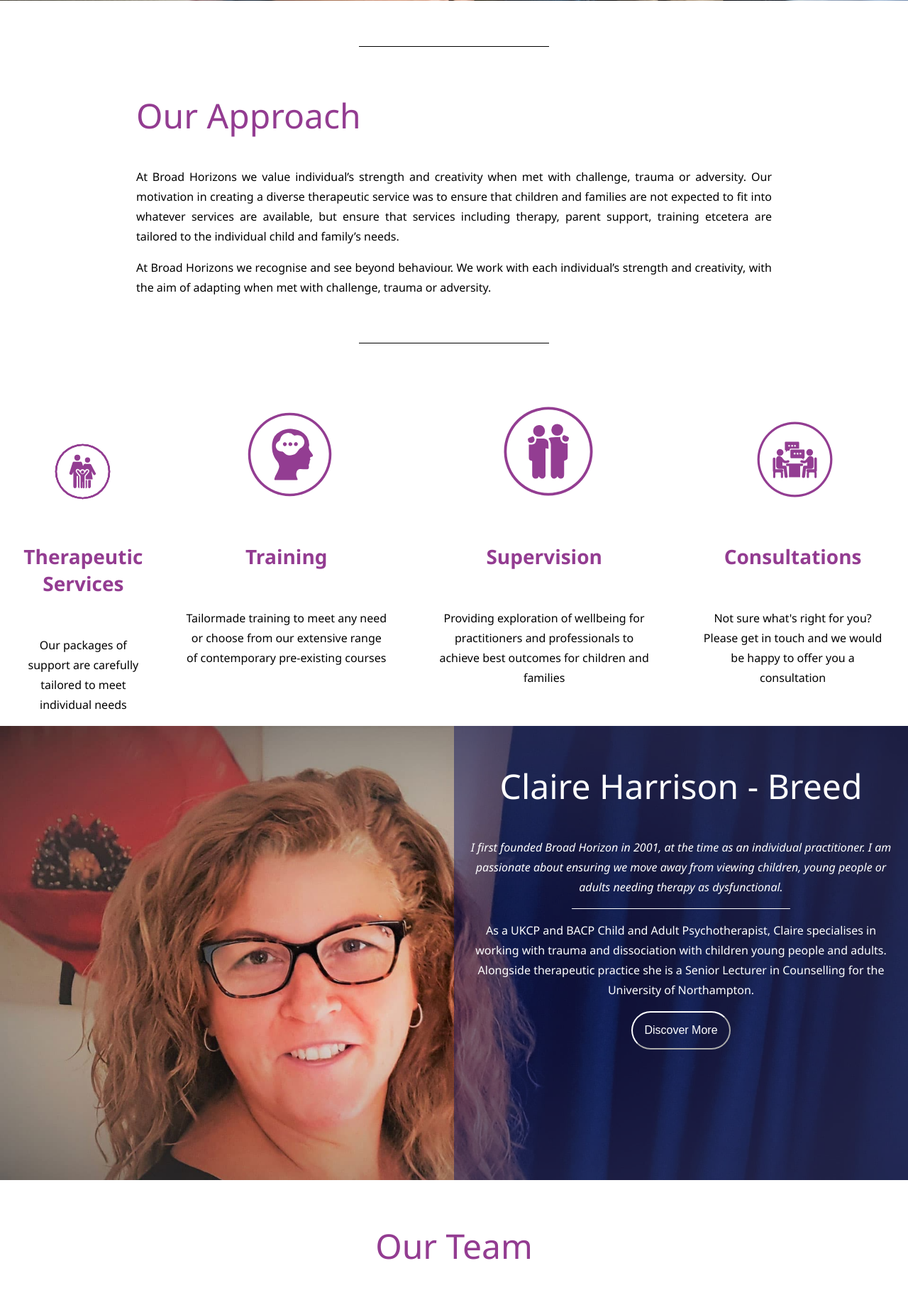
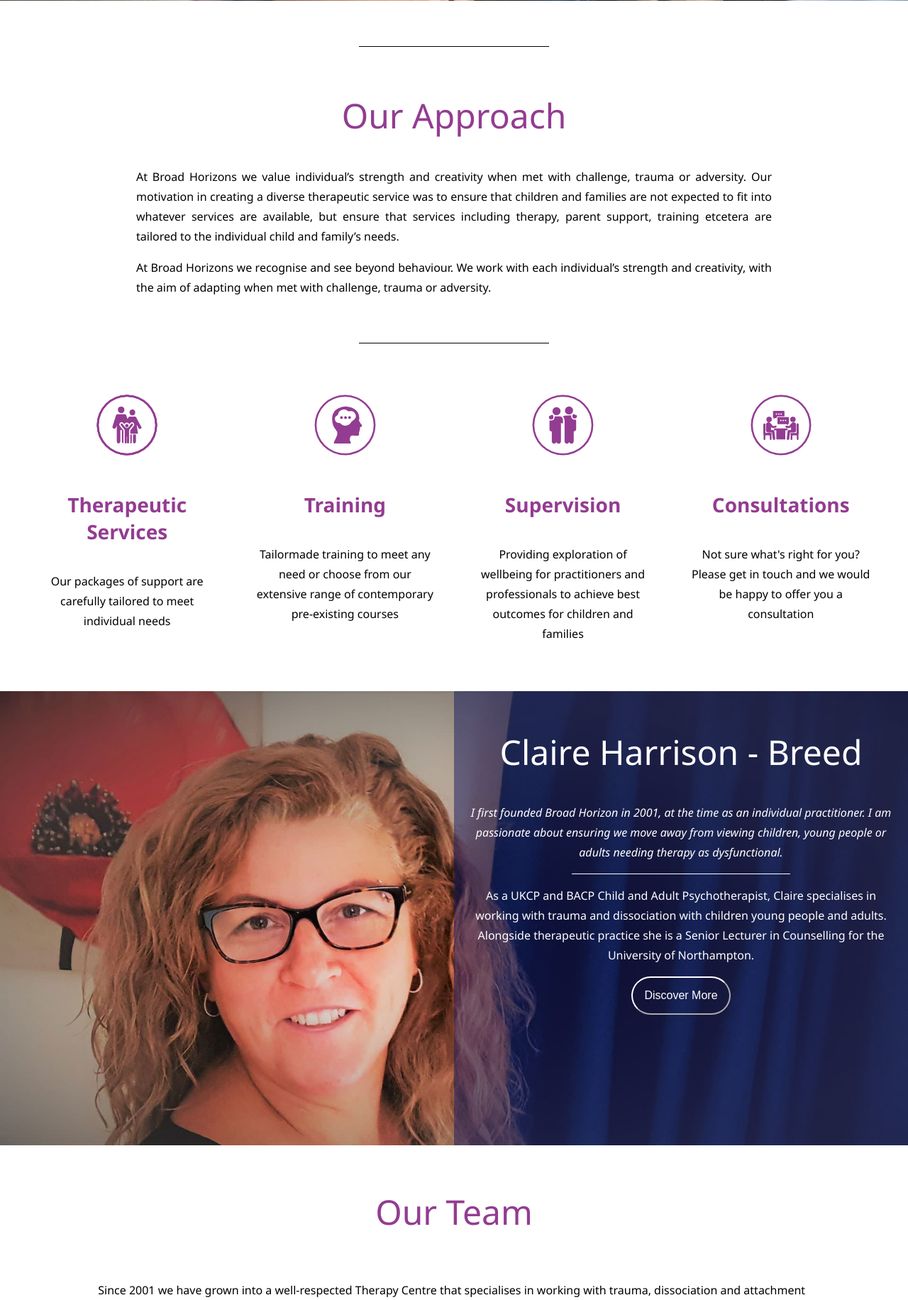
Before and after one commit to 40yostudent/tanyalecchi.com, a PHP site: page /index-wip.php in a window 1280 px wide. Shown: the part 633-2465 px from the top of the page at 71% size. Run offline with PHP 8.4, Linux system fonts and the light colour scheme.

Commit message:
fixed flex on services

```diff
--- a/index-wip.php
+++ b/index-wip.php
@@ -15,36 +15,44 @@
         <div class="services">
             <div>
                 <img src="./images/icon-services.svg">
-                <div>
+                <!-- <div> -->
                     <h4>therapeutic services</h4>
-                    <p>Our packages of support are carefully tailored to meet individual needs</p>
-                </div>
+                    <p>
+                        Our packages of support are carefully tailored to meet individual needs
+                    </p>
+                <!-- </div> -->
             </div>
 
             <div>
                 <img src="./images/icon-training.svg">
-                <div>
+                <!-- <div> -->
                     <h4>training</h4>
-                    <p>Tailormade training to meet any need or choose from our extensive range of contemporary pre-existing courses</p>
-                </div>
+                    <p>
+                        Tailormade training to meet any need or choose from our extensive range of contemporary pre-existing courses
+                    </p>
+                <!-- </div> -->
             </div>
 
             <div>
                 <img src="./images/icon-supervisions.svg">
-                <div>
+                <!-- <div> -->
                     <h4>supervision</h4>
-                    <p>Providing exploration of wellbeing for practitioners and professionals to achieve best outcomes for children and families</p>
-                </div>
+                    <p>
+                        Providing exploration of wellbeing for practitioners and professionals to achieve best outcomes for children and families
+                    </p>
+                <!-- </div> -->
             </div>
 
             <div>
                 <img src="./images/icon-consultations.svg">
-                <div>
+                <!-- <div> -->
                     <h4>consultations</h4>
-                    <p>Not sure what's right for you? Please get in touch and we would be happy to offer you a consultation</p>
-                </div>
+                    <p>
+                        Not sure what's right for you? Please get in touch and we would be happy to offer you a consultation
+                    </p>
+                <!-- </div> -->
             </div>
-        </div>
+        </div> <!-- end services -->
 
         <div id="claire">
             <div id="claire-image"></div>
--- a/styles.css
+++ b/styles.css
@@ -39,6 +39,8 @@ h2 {
     text-transform: capitalize;
     font-size: 2rem;
     font-weight: normal;
+
+    text-align: center;
 }
 
 h3 {
@@ -261,7 +263,9 @@ nav > a {
 #intro {
     text-align: justify;
 
-    margin: 1em;
+    /* margin: 1em; */
+    width: 80%;
+    margin: 2em 10%;
 }
 
 #intro > h1 {
@@ -305,36 +309,22 @@ nav > a {
 }
 
 .services {
-    margin: 2em;
+    margin: 2em 10%;
 }
 
-.services > div::after {
-    content: "";
-    clear: both;
-    display: table;
+.services > div {
+    text-align: center;
 }
 
 .services > div > img {
-    width: 20%;
-}
-
-.services > div > div {
-    width: 75%;
-
-    margin-left: 5%;
-    float: right;
-}
-
-.services > div > div > h2 {
-    color: var(--viola);
-    text-transform: capitalize;
-    margin-top: 0;
+    width: calc(5em + 10vw);
+    margin: 2em auto 0em auto;
 }
 
 @media only screen and (min-width: 768px) {
     .services {
         display: flex;
-        flex-direction: row;
+        flex-flow: row nowrap;
         justify-content: space-evenly;
         align-items: baseline;
 
@@ -342,32 +332,12 @@ nav > a {
     }
 
     .services > div {
-        padding: 0;
+        flex-basis: 20%;
     }
 
     .services > div > img {
-        width: 40%;
-        margin: 1em 30%;
-    }
-
-    .services > div > div {
-        text-align: center;
-
-        width: 90%;
-
-        margin: 0 1em;
-        float: none;
-    }
-
-    .services > div > div > h2 {
-        color: var(--nero);
-        padding: 0 1em;
-        margin: 0;
-    }
-
-    .services > div > div > p {
-        width: 100%;
-        padding: 1em;
+        width: calc(4vw + 4em);
+        float: inherit;
         margin: 0;
     }
 }
@@ -378,8 +348,9 @@ nav > a {
     color: var(--bianco);
 
     padding: 2em;
-    margin: 4em 15%;
-    width: 70%;
+    padding-top: 1em;
+    margin: 4em 10%;
+    width: 80%;
 }
 
 #services-boxes >div:nth-child(2n+1) {
@@ -390,16 +361,12 @@ nav > a {
     background-color: var(--boxes1);
 }
 
-#services-boxes > div > h1 {
-    text-align: center;
-    text-transform: capitalize;
-    margin: 0;
-}
-
 #claire {
     position: relative;
     text-align: center;
     color: var(--bianco);
+
+    margin-top: 4em;
 }
 
 #claire-text {
@@ -443,8 +410,8 @@ nav > a {
 }
 
 #claire-blurb > img {
-    width: 70%;
-    margin: 1em 15% 2em 15%;
+    width: 80%;
+    margin: 1em 10% 2em 10%;
 }
 
 #claire-blurb > h2 {
@@ -453,8 +420,8 @@ nav > a {
 }
 
 #claire-blurb > p {
-    width: 70%;
-    margin: 2em 15%;
+    width: 80%;
+    margin: 2em 10%;
 }
 
 #claire-blurb > p > em {
@@ -598,6 +565,7 @@ form > textarea::placeholder {
     color: var(--bianco);
 
     padding: 1em;
+    margin-top: 4em;
     text-align: center;
 }
 
```
Also changed, not shown: images/icon-consultations.svg, images/icon-services.svg, images/icon-supervisions.svg, images/icon-training.svg.
